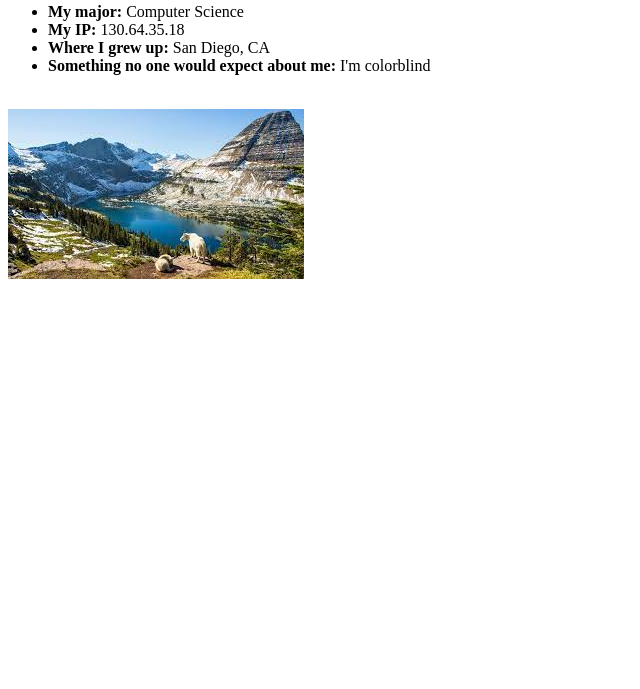
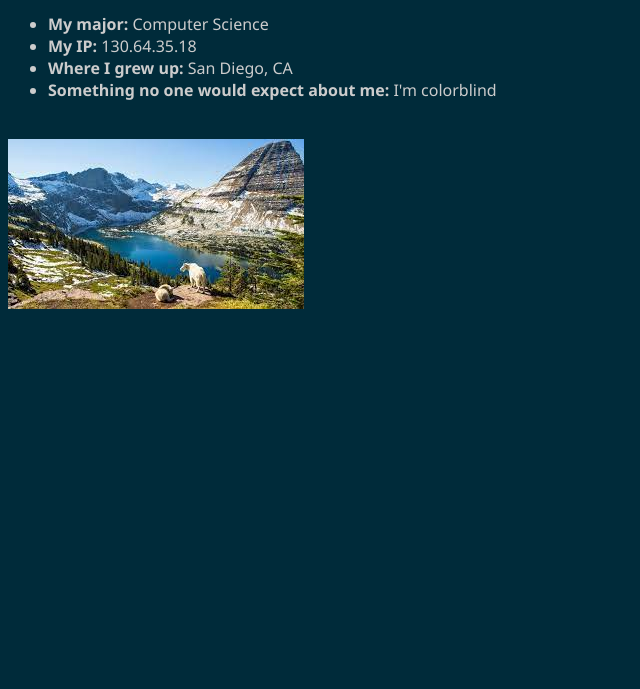
Before and after one commit to hgray2020/cs20-website, a plain HTML site: page index.html in a window 1280 px wide. Shown: the part 111-800 px from the top of the page, without its empty margins (0-640 px from the left). Drawn offline with Linux system fonts and the light colour scheme.

Commit message:
Added styling

```diff
--- a/index.html
+++ b/index.html
@@ -2,7 +2,14 @@
 <html>
 
 <head>
-    <title>This is document title</title>
+    <title>Sick Website!</title>
+    <style>
+        body {
+            font-family: 'Segoe UI';
+            background-color: #002b3a;
+            color: #ccc;
+        }
+    </style>
 </head>
 
 <body>
```
